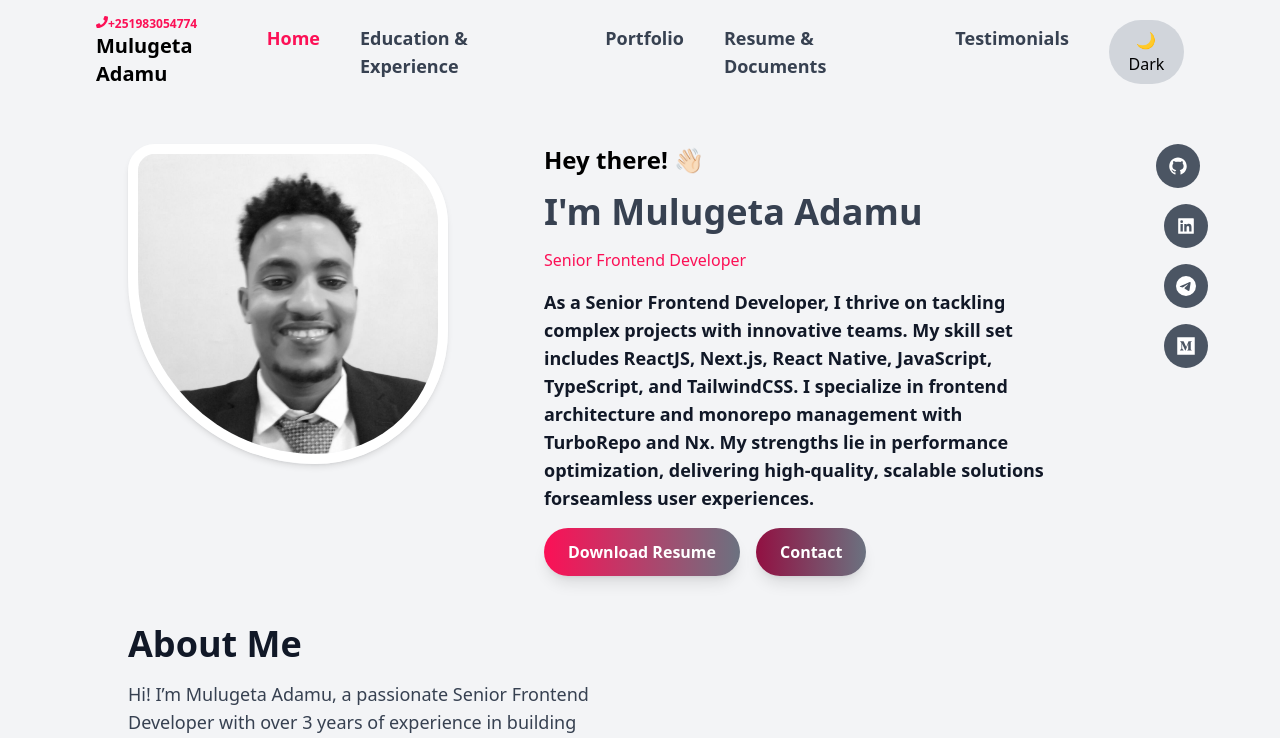
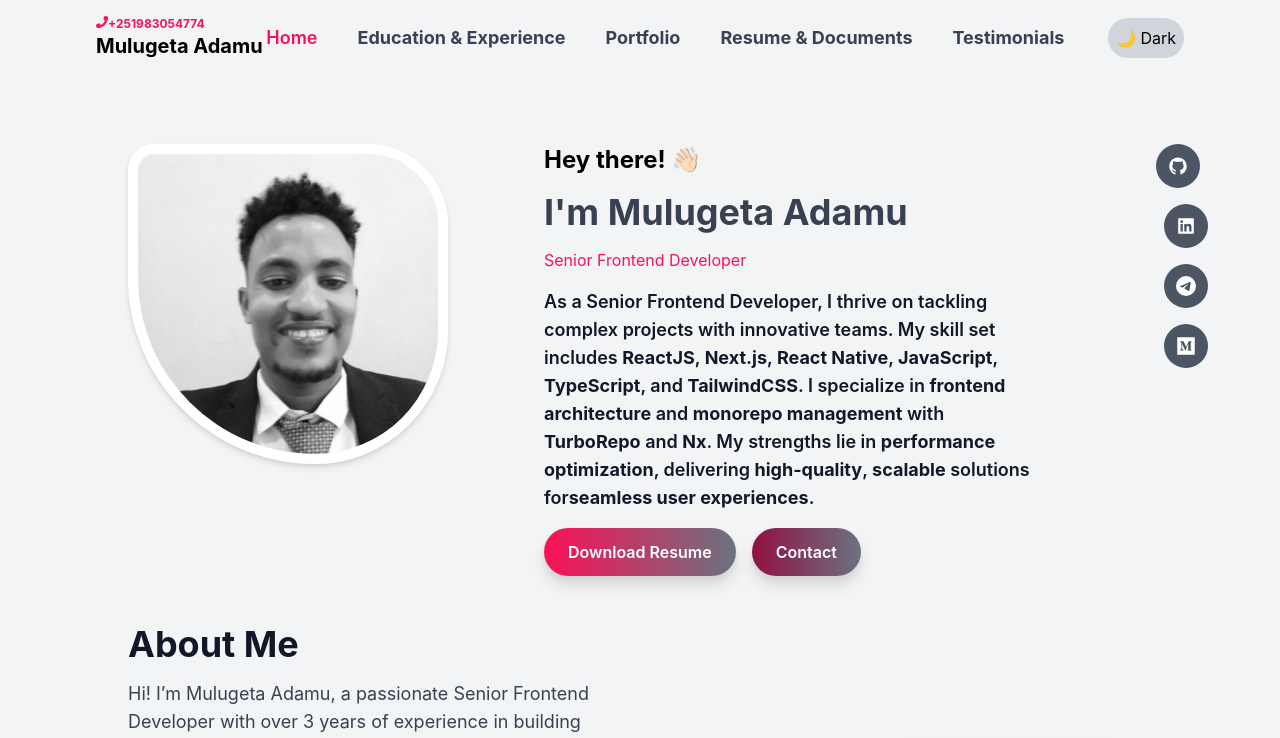
Before and after one commit to Mulugeta-sPublishedProjects/my-personal-website, a Next.js app: page / in a window 1280 px wide. Shown: the top 738 px of the page. Built offline with nearby package versions, Linux system fonts and the light colour scheme.

Commit message:
style(update tailwind config ts): update tailwind config

```diff
--- a/tailwind.config.ts
+++ b/tailwind.config.ts
@@ -1,7 +1,7 @@
 import type { Config } from "tailwindcss";
 
 const config: Config = {
-  darkMode: "class", // Enable dark mode with the 'dark' class
+  darkMode: "class", // Enable dark mode using "class" strategy
   content: [
     "./src/pages/**/*.{js,ts,jsx,tsx,mdx}",
     "./src/components/**/*.{js,ts,jsx,tsx,mdx}",
@@ -9,6 +9,7 @@ const config: Config = {
   ],
   theme: {
     extend: {
+      // **Colors**
       colors: {
         primary: {
           50: "#FFE5EB",
@@ -16,16 +17,129 @@ const config: Config = {
           200: "#FF8AA8",
           300: "#FF5D87",
           400: "#FC375F",
-          500: "rgb(252, 16, 86)", // Main primary color for emphasis
+          500: "#FC1056",
           600: "#C61356",
           700: "#921042",
           800: "#5D0C2D",
           900: "#2F0617",
         },
+        secondary: {
+          50: "#F6F9FF",
+          100: "#E4ECFF",
+          200: "#C9D8FF",
+          300: "#AFC4FF",
+          400: "#94B0FF",
+          500: "#7A9CFF",
+          600: "#5C7CFF",
+          700: "#435BFF",
+          800: "#2C3E99",
+          900: "#1D2760",
+        },
+        success: "#10B981", // Green
+        error: "#EF4444", // Red
+        warning: "#F59E0B", // Amber
+        info: "#3B82F6", // Blue
+        gray: {
+          light: "#F3F4F6",
+          DEFAULT: "#9CA3AF",
+          dark: "#374151",
+        },
+      },
+
+      // **Spacing**
+      spacing: {
+        px: "1px",
+        "0.5": "2px",
+        "1": "4px",
+        "2": "8px",
+        "3": "12px",
+        "4": "16px",
+        "5": "20px",
+        "6": "24px",
+        "8": "32px",
+        "10": "40px",
+        "12": "48px",
+        "16": "64px",
+        "20": "80px",
+        "24": "96px",
+        "32": "128px",
+        "40": "160px",
+        "48": "192px",
+        "56": "224px",
+        "64": "256px",
+      },
+
+      // **Typography**
+      fontFamily: {
+        sans: ["Inter", "Arial", "sans-serif"],
+        serif: ["Merriweather", "Georgia", "serif"],
+        mono: ["Fira Code", "monospace"],
+      },
+      fontSize: {
+        xs: ["0.75rem", { lineHeight: "1rem" }], // 12px
+        sm: ["0.875rem", { lineHeight: "1.25rem" }], // 14px
+        base: ["1rem", { lineHeight: "1.5rem" }], // 16px
+        lg: ["1.125rem", { lineHeight: "1.75rem" }], // 18px
+        xl: ["1.25rem", { lineHeight: "1.75rem" }], // 20px
+        "2xl": ["1.5rem", { lineHeight: "2rem" }], // 24px
+        "3xl": ["1.875rem", { lineHeight: "2.25rem" }], // 30px
+        "4xl": ["2.25rem", { lineHeight: "2.5rem" }], // 36px
+        "5xl": ["3rem", { lineHeight: "1" }], // 48px
+        "6xl": ["3.75rem", { lineHeight: "1" }], // 60px
+      },
+
+      // **Borders**
+      borderRadius: {
+        none: "0px",
+        sm: "4px",
+        DEFAULT: "8px",
+        md: "12px",
+        lg: "16px",
+        xl: "24px",
+        full: "9999px",
+      },
+      borderWidth: {
+        DEFAULT: "1px",
+        "0": "0px",
+        "2": "2px",
+        "4": "4px",
+        "8": "8px",
+      },
+
+      // **Breakpoints (Responsive Design)**
+      screens: {
+        xs: "480px",
+        sm: "640px",
+        md: "768px",
+        lg: "1024px",
+        xl: "1280px",
+        "2xl": "1536px",
+      },
+
+      // **Height and Width**
+      height: {
+        auto: "auto",
+        full: "100%",
+        screen: "100vh",
+        "screen-75": "75vh",
+        "screen-50": "50vh",
+      },
+      width: {
+        auto: "auto",
+        full: "100%",
+        screen: "100vw",
+        "screen-90": "90vw",
+      },
+
+      boxShadow: {
+        sm: "0 1px 2px rgba(0, 0, 0, 0.05)",
+        DEFAULT: "0 1px 3px rgba(0, 0, 0, 0.1), 0 1px 2px rgba(0, 0, 0, 0.06)",
+        md: "0 4px 6px rgba(0, 0, 0, 0.1), 0 2px 4px rgba(0, 0, 0, 0.05)",
+        lg: "0 10px 15px rgba(0, 0, 0, 0.1), 0 4px 6px rgba(0, 0, 0, 0.05)",
+        xl: "0 20px 25px rgba(0, 0, 0, 0.1), 0 10px 10px rgba(0, 0, 0, 0.04)",
       },
     },
   },
-  plugins: [],
 };
 
 export default config;
```
